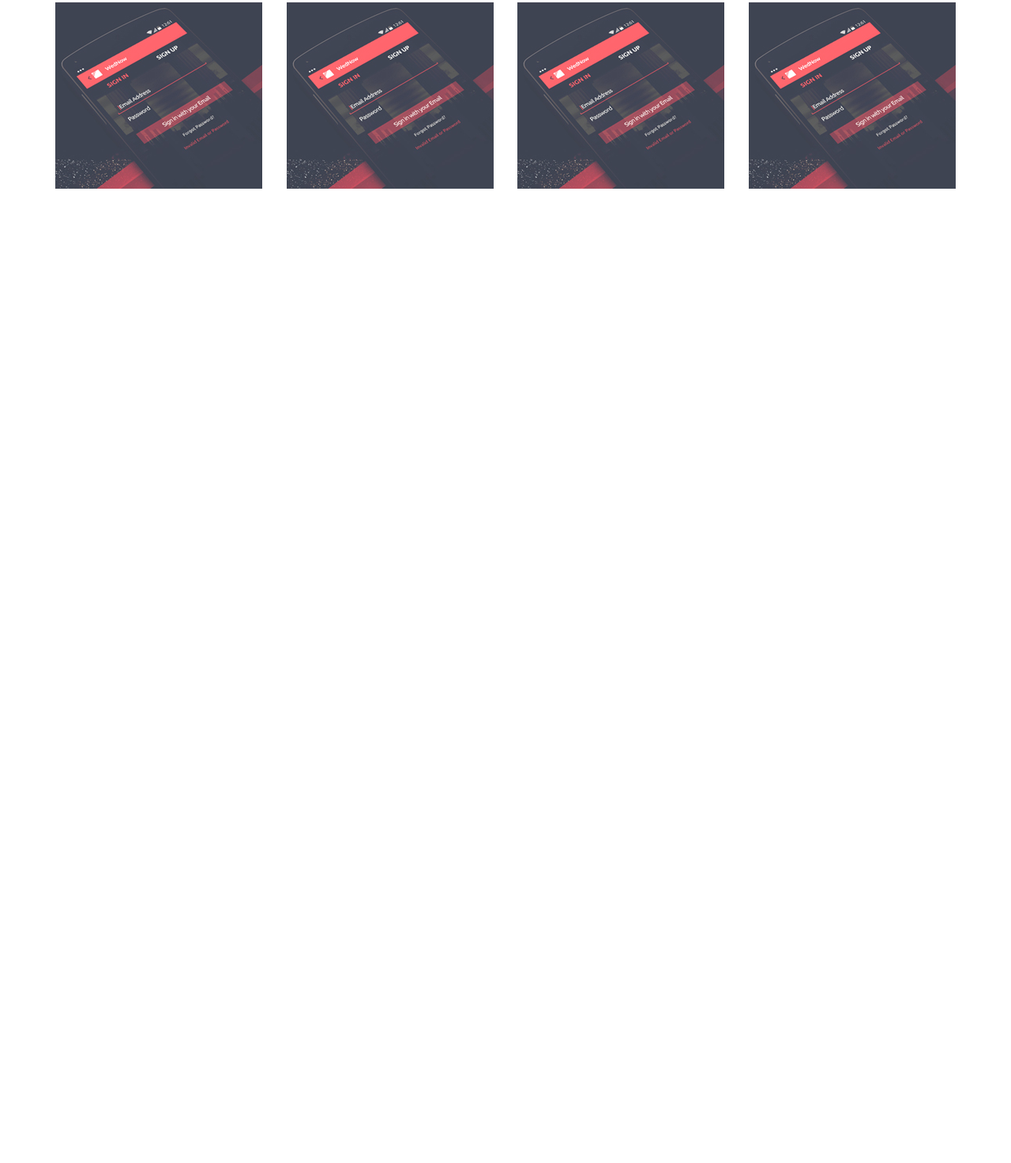
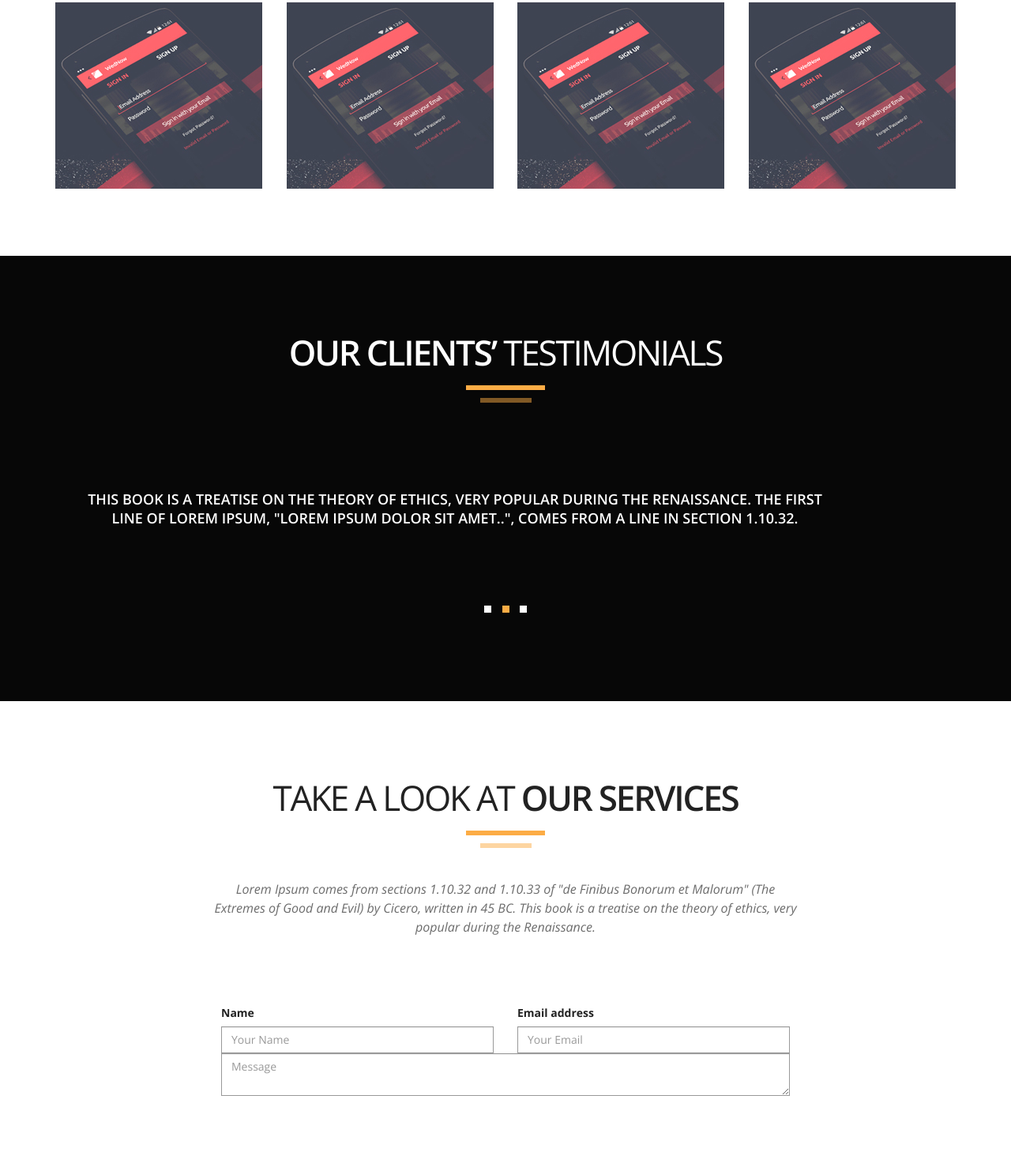
Before and after one commit to Lialichev/spirit8-LP, a website: page app/index.html in a window 1280 px wide. Shown: the part 4382-5855 px from the top of the page at 79% size. Before the commit the page ends 4706 px from the top, so only its background shows below. Drawn offline with nearby package versions, Linux system fonts and the light colour scheme.

Commit message:
add sections - testimonalis, contscu-us

```diff
--- a/app/css/style.css
+++ b/app/css/style.css
@@ -111,7 +111,7 @@ button {
     margin: 20px auto 0;
 }
 
-.black-text{
+.black-text {
     color: #222222;
 }
 
@@ -251,7 +251,7 @@ header {
     font-weight: 700;
 }
 
-.about .line{
+.about .line {
     margin: 20px 0 0;
 }
 
@@ -331,7 +331,7 @@ header {
 }
 
 .carousel-indicators li + li,
-.carousel-indicators li + li.active{
+.carousel-indicators li + li.active {
     margin-left: 10px;
 }
 
@@ -365,7 +365,7 @@ header {
     margin: 90px 0 20px;
 }
 
-.default-description{
+.default-description {
     font-style: italic;
     color: #6c6c6c;
     line-height: 24px;
@@ -373,7 +373,7 @@ header {
     margin: 40px 0 90px;
 }
 
-.our-services .form-border{
+.our-services .form-border {
     width: 120px;
     height: 120px;
     -webkit-border-radius: 50%;
@@ -383,7 +383,7 @@ header {
     margin: 0 auto;
 }
 
-.our-services .form-border img{
+.our-services .form-border img {
     position: absolute;
     top: 50%;
     left: 50%;
@@ -392,44 +392,46 @@ header {
             transform: translateX(-50%) translateY(-50%);
 }
 
-.our-services .services-category{
+.our-services .services-category {
     text-transform: uppercase;
     font-weight: 600;
     font-size: 25px;
     margin-top: 30px;
 }
 
-.our-services .services-description{
+.our-services .services-description {
     line-height: 21px;
     margin-top: 20px;
 }
 
-.our-clients{
+.our-clients,
+.testimonials {
     padding-bottom: 170px;
 }
 
-.our-clients .carousel-indicators{
+.our-clients .carousel-indicators,
+.testimonials .carousel-indicators {
     margin-bottom: -100px;
 }
 
-.nav-tabs{
+.nav-tabs {
     border: none;
 }
 
-.nav-tabs > li{
+.nav-tabs > li {
     float: right;
     margin-bottom: 0;
 }
 
 .nav-tabs > li.active > a,
 .nav-tabs > li.active > a:hover,
-.nav-tabs > li.active > a:focus{
-    border:none;
+.nav-tabs > li.active > a:focus {
+    border: none;
     color: #222222;
     font-weight: 600;
 }
 
-.nav-tabs > li > a{
+.nav-tabs > li > a {
     color: #6c6c6c;
     margin-right: 0;
     line-height: 0;
@@ -439,16 +441,56 @@ header {
     font-size: 18px;
 }
 
-.nav-tabs > li > a:hover{
+.nav-tabs > li > a:hover {
     background-color: #fff;
 }
 
-.name-tabs{
+.name-tabs {
     font-weight: 600;
     text-transform: uppercase;
     font-size: 18px;
 }
 
-.tab-section .tab-content .row{
+.tab-section .tab-content .row {
     margin-top: 30px;
 }
+
+.testimonials .text-title p {
+    font-weight: 600;
+}
+
+.testimonials .text-title span {
+    font-weight: 300;
+}
+
+.testimonials .carousel-caption p {
+    max-width: 935px;
+    text-transform: uppercase;
+    font-weight: 600;
+    font-size: 18px;
+    line-height: 24px;
+    margin: 0 auto;
+}
+
+.contact-us .default-description p {
+    max-width: 750px;
+    margin: 0 auto;
+}
+
+.contact-us label{
+    display: block;
+    text-align: left;
+    margin-bottom: 10px;
+}
+
+.form-inline .form-control{
+    width: 100%;
+    -webkit-border-radius: 0;
+            border-radius: 0;
+    border-color: #999;
+}
+
+.form-control:focus{
+    -webkit-box-shadow: none;
+            box-shadow: none;
+}
--- a/app/index.html
+++ b/app/index.html
@@ -296,7 +296,7 @@
                 </div>
             </div>
     </section>
-    <section class="default-section our-services text-center black-text">
+    <section class="our-services default-section text-center black-text">
         <div class="container">
             <div class="text-title">
                 <p>take a look at <span>our services</span></p>
@@ -426,7 +426,7 @@
                 </div>
             </div>
     </section>
-    <section class="default-section tab-section text-center black-text">
+    <section class="tab-section default-section text-center black-text">
         <div class="container">
             <div class="text-title">
                 <p>take a look at <span>our services</span></p>
@@ -634,6 +634,80 @@
             </div>
         </div>
     </section>
+    <section class="testimonials default-section text-center black-bg">
+        <div class="container">
+            <div class="text-title">
+                <p> our clients’ <span>testimonials</span></p>
+            </div>
+            <div class="line"></div>
+            <div class="line min-line"></div>
+            <div id="carousel-testimonials" class="carousel slide" data-ride="carousel">
+                <!-- Indicators -->
+                <ol class="carousel-indicators">
+                    <li data-target="#carousel-testimonials" data-slide-to="0" class="active"></li>
+                    <li data-target="#carousel-testimonials" data-slide-to="1"></li>
+                    <li data-target="#carousel-testimonials" data-slide-to="2"></li>
+                </ol>
+
+                <!-- Wrapper for slides -->
+                <div class="carousel-inner" role="listbox">
+                    <div class="item active">
+                        <div class="carousel-caption">
+                            <p>This book is a treatise on the theory of ethics, very popular during the Renaissance. The
+                                first line of Lorem Ipsum, "Lorem ipsum dolor sit amet..", comes from a line in section
+                                1.10.32.</p>
+                        </div>
+                    </div>
+                    <div class="item">
+                        <div class="carousel-caption">
+                            <p>This book is a treatise on the theory of ethics, very popular during the Renaissance. The
+                                first line of Lorem Ipsum, "Lorem ipsum dolor sit amet..", comes from a line in section
+                                1.10.32.</p>
+                        </div>
+                    </div>
+                    <div class="item">
+                        <div class="carousel-caption">
+                            <p>This book is a treatise on the theory of ethics, very popular during the Renaissance. The
+                                first line of Lorem Ipsum, "Lorem ipsum dolor sit amet..", comes from a line in section
+                                1.10.32.</p>
+                        </div>
+                    </div>
+                </div>
+            </div>
+    </section>
+    <section class="contact-us default-section text-center black-text">
+        <div class="container">
+            <div class="text-title">
+                <p>take a look at <span>our services</span></p>
+            </div>
+            <div class="line"></div>
+            <div class="line min-line"></div>
+            <div class="default-description">
+                <p>Lorem Ipsum comes from sections 1.10.32 and 1.10.33 of "de Finibus Bonorum et Malorum" (The Extremes
+                    of Good and Evil) by Cicero, written in 45 BC. This book is a treatise on the theory of ethics, very
+                    popular during the Renaissance. </p>
+            </div>
+            <div class="row">
+                <form class="form-inline">
+                    <div class="col-md-8 col-md-offset-2">
+                        <div class="form-group col-md-6">
+                            <label for="exampleInputName2">Name</label>
+                            <input type="text" class="form-control" id="exampleInputName2" placeholder="Your Name">
+                        </div>
+                        <div class="form-group col-md-6">
+                            <label for="exampleInputEmail2">Email address</label>
+                            <input type="email" class="form-control" id="exampleInputEmail2"
+                                   placeholder="Your Email">
+                        </div>
+                        <div class="form-group col-md-12">
+                            <textarea name="userMessage" class="form-control" placeholder="Message"></textarea>
+                        </div>
+                    </div>
+                </form>
+            </div>
+        </div>
+    </section>
+
 </main>
 <!-- jQuery (necessary for Bootstrap's JavaScript plugins) -->
 <script src="https://ajax.googleapis.com/ajax/libs/jquery/1.12.4/jquery.min.js"></script>
--- a/src/css/style.css
+++ b/src/css/style.css
@@ -100,7 +100,7 @@ button {
     margin: 20px auto 0;
 }
 
-.black-text{
+.black-text {
     color: #222222;
 }
 
@@ -228,7 +228,7 @@ header {
     font-weight: 700;
 }
 
-.about .line{
+.about .line {
     margin: 20px 0 0;
 }
 
@@ -307,7 +307,7 @@ header {
 }
 
 .carousel-indicators li + li,
-.carousel-indicators li + li.active{
+.carousel-indicators li + li.active {
     margin-left: 10px;
 }
 
@@ -340,7 +340,7 @@ header {
     margin: 90px 0 20px;
 }
 
-.default-description{
+.default-description {
     font-style: italic;
     color: #6c6c6c;
     line-height: 24px;
@@ -348,7 +348,7 @@ header {
     margin: 40px 0 90px;
 }
 
-.our-services .form-border{
+.our-services .form-border {
     width: 120px;
     height: 120px;
     border-radius: 50%;
@@ -357,51 +357,53 @@ header {
     margin: 0 auto;
 }
 
-.our-services .form-border img{
+.our-services .form-border img {
     position: absolute;
     top: 50%;
     left: 50%;
     transform: translateX(-50%) translateY(-50%);
 }
 
-.our-services .services-category{
+.our-services .services-category {
     text-transform: uppercase;
     font-weight: 600;
     font-size: 25px;
     margin-top: 30px;
 }
 
-.our-services .services-description{
+.our-services .services-description {
     line-height: 21px;
     margin-top: 20px;
 }
 
-.our-clients{
+.our-clients,
+.testimonials {
     padding-bottom: 170px;
 }
 
-.our-clients .carousel-indicators{
+.our-clients .carousel-indicators,
+.testimonials .carousel-indicators {
     margin-bottom: -100px;
 }
 
-.nav-tabs{
+.nav-tabs {
     border: none;
 }
 
-.nav-tabs > li{
+.nav-tabs > li {
     float: right;
     margin-bottom: 0;
 }
 
 .nav-tabs > li.active > a,
 .nav-tabs > li.active > a:hover,
-.nav-tabs > li.active > a:focus{
-    border:none;
+.nav-tabs > li.active > a:focus {
+    border: none;
     color: #222222;
     font-weight: 600;
 }
 
-.nav-tabs > li > a{
+.nav-tabs > li > a {
     color: #6c6c6c;
     margin-right: 0;
     line-height: 0;
@@ -410,16 +412,54 @@ header {
     font-size: 18px;
 }
 
-.nav-tabs > li > a:hover{
+.nav-tabs > li > a:hover {
     background-color: #fff;
 }
 
-.name-tabs{
+.name-tabs {
     font-weight: 600;
     text-transform: uppercase;
     font-size: 18px;
 }
 
-.tab-section .tab-content .row{
+.tab-section .tab-content .row {
     margin-top: 30px;
 }
+
+.testimonials .text-title p {
+    font-weight: 600;
+}
+
+.testimonials .text-title span {
+    font-weight: 300;
+}
+
+.testimonials .carousel-caption p {
+    max-width: 935px;
+    text-transform: uppercase;
+    font-weight: 600;
+    font-size: 18px;
+    line-height: 24px;
+    margin: 0 auto;
+}
+
+.contact-us .default-description p {
+    max-width: 750px;
+    margin: 0 auto;
+}
+
+.contact-us label{
+    display: block;
+    text-align: left;
+    margin-bottom: 10px;
+}
+
+.form-inline .form-control{
+    width: 100%;
+    border-radius: 0;
+    border-color: #999;
+}
+
+.form-control:focus{
+    box-shadow: none;
+}
```
